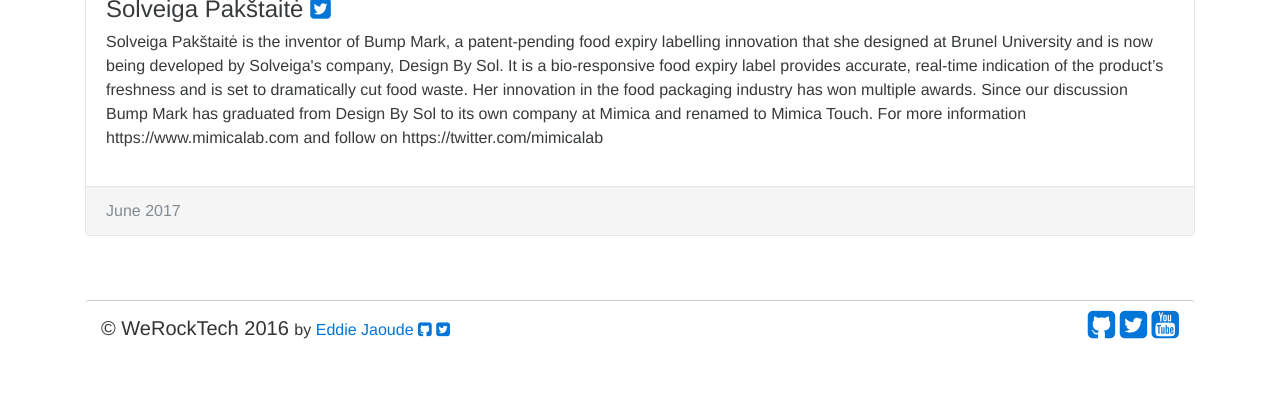
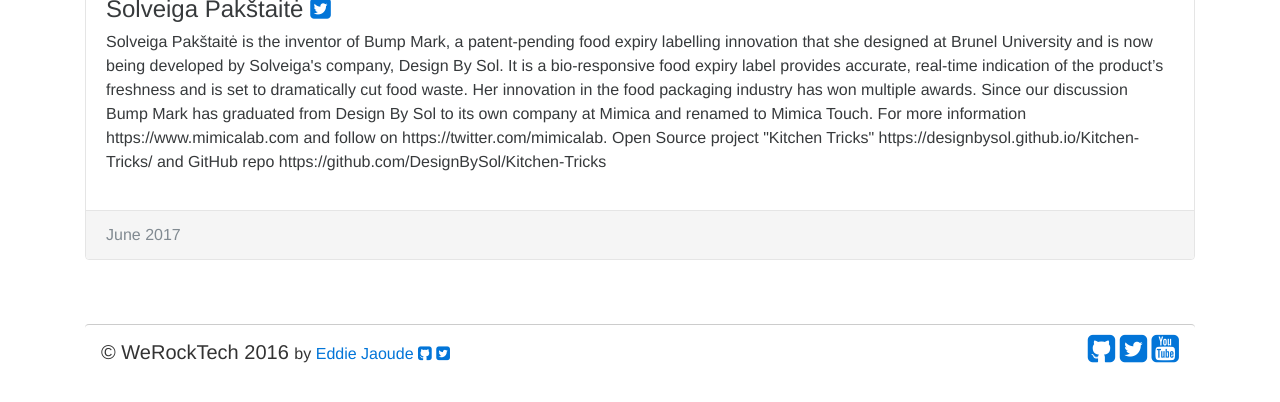
Before and after one commit to WeRockTech/werocktech.github.io, a Jekyll site: the page built from _posts/2017-06-26-CFG2016-Solveiga-Pakstaite.md, in a window 1280 px wide and 1262 px high, cut to the strip 771-1173 px from the top of the window. Built offline with Jekyll 4.4.1, drawn with Linux system fonts in a browser that asks for light colours.

Commit message:
Kitchen tricks open source project to Soveiga

```diff
--- a/_posts/2017-06-26-CFG2016-Solveiga-Pakstaite.md
+++ b/_posts/2017-06-26-CFG2016-Solveiga-Pakstaite.md
@@ -1,7 +1,7 @@
 ---
 layout: episode
 name: Solveiga Pakštaitė
-bio: Solveiga Pakštaitė is the inventor of Bump Mark, a patent-pending food expiry labelling innovation that she designed at Brunel University and is now being developed by Solveiga's company, Design By Sol. It is a bio-responsive food expiry label provides accurate, real-time indication of the product’s freshness and is set to dramatically cut food waste. Her innovation in the food packaging industry has won multiple awards. Since our discussion Bump Mark has graduated from Design By Sol to its own company at Mimica and renamed to Mimica Touch. For more information https://www.mimicalab.com and follow on https://twitter.com/mimicalab
+bio: Solveiga Pakštaitė is the inventor of Bump Mark, a patent-pending food expiry labelling innovation that she designed at Brunel University and is now being developed by Solveiga's company, Design By Sol. It is a bio-responsive food expiry label provides accurate, real-time indication of the product’s freshness and is set to dramatically cut food waste. Her innovation in the food packaging industry has won multiple awards. Since our discussion Bump Mark has graduated from Design By Sol to its own company at Mimica and renamed to Mimica Touch. For more information https://www.mimicalab.com and follow on https://twitter.com/mimicalab. Open Source project "Kitchen Tricks" https://designbysol.github.io/Kitchen-Tricks/ and GitHub repo https://github.com/DesignBySol/Kitchen-Tricks
 category: CFGOnesToWatch2016
 display_date: June 2017
 twitter: DesignBySol_
```
